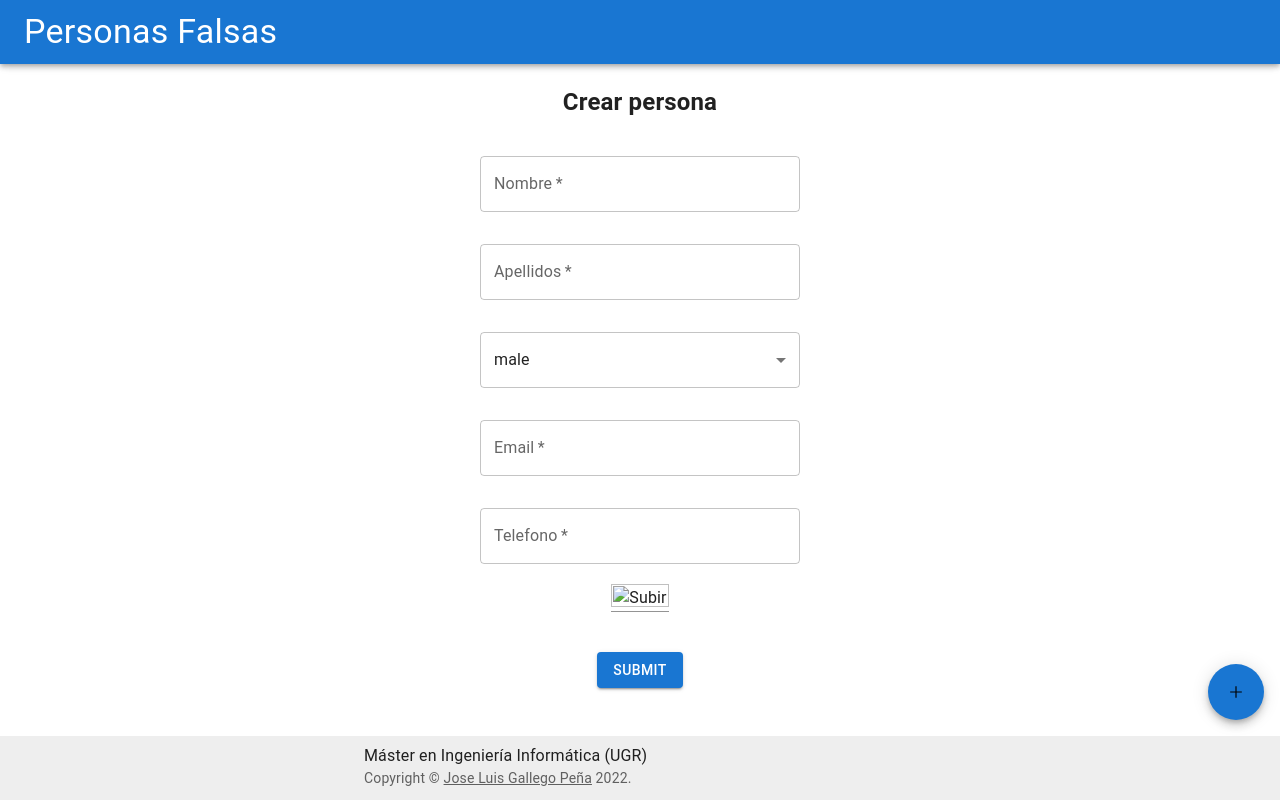
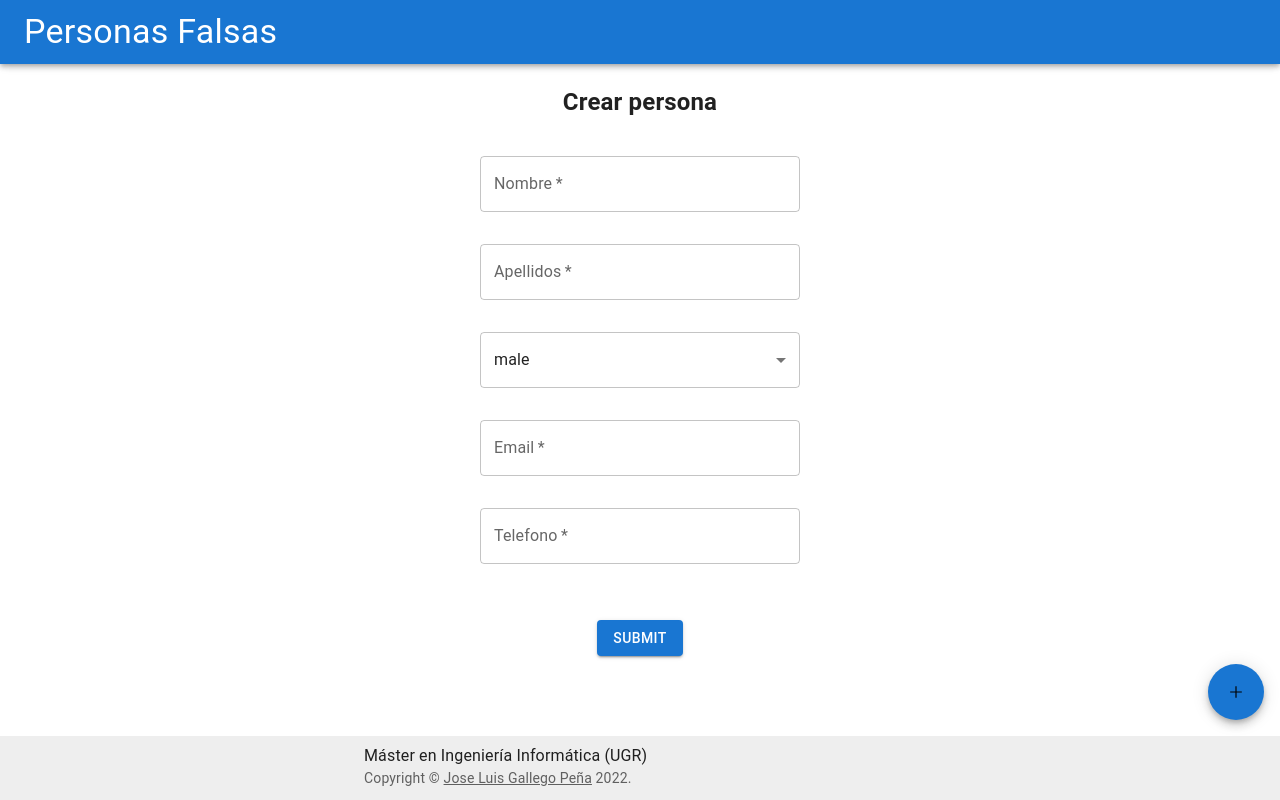
Before and after one commit to jlgallego99/SSBW, a React (Create React App) app in the folder frontend/: page /crear in a window 1280 px wide. Built offline with nearby package versions, Linux system fonts and the light colour scheme.

Commit message:
Imagenes en react

```diff
--- a/frontend/src/components/crear_persona.js
+++ b/frontend/src/components/crear_persona.js
@@ -1,43 +1,21 @@
 import * as React from 'react';
 import { Controller, useForm } from "react-hook-form";
-import { TextField, Box, Button, Select, MenuItem, Input } from "@mui/material";
+import { TextField, Box, Button, Select, MenuItem } from "@mui/material";
 import { useNavigate } from 'react-router-dom';
-import { FaImage } from 'react-icons/fa';
-import { useState } from 'react';
-
-var image = null;
 
 export default function CrearPersona() {
     const { control, handleSubmit } = useForm({
         reValidateMode: "onBlur"
     });
 
-    const [imageData, setImageData] = useState();
-    const [filename, setFilename] = useState();
     const navigate = useNavigate();
-
-    const handleFileUpload = (e) => {
-        if (!e.target.files) {
-            return;
-        }
-        const file = e.target.files[0];
-        const { name } = file;
-        setFilename(name);
-
-        const reader = new FileReader();
-        reader.onload = (evt) => {
-            const { result } = evt.target;
-            setImageData(result);
-        };
-        reader.readAsBinaryString(file);
-    };
 
     const handleOnSubmit = (evt) => {
         console.log(evt);
         fetch("http://localhost:80/app/api/person/", {
             method: "POST",
             headers: {
-                "Content-Type": "multipart/form-data"
+                "Content-Type": "application/json"
             },
             body: JSON.stringify(evt)
         })
@@ -45,7 +23,6 @@ export default function CrearPersona() {
             .then((r) => {
                 if (r.ok) {
                     console.log("BIEN");
-                    console.log(r);
                     navigate("/");
                 } else {
                     console.log("MAL");
@@ -131,14 +108,6 @@ export default function CrearPersona() {
                     />
                 )}
             />
-            <Controller
-                name="image"
-                control={control}
-                defaultValue={""}
-                render={({ field }) => (
-                    <Input {...field} type="image" value="Subir" onChange={handleFileUpload} />
-                )}
-            />
             <Button type="submit" id="imagenPersona" variant="contained" sx={{ margin: "2vh", marginTop: "5vh" }}>Submit</Button>
         </Box>
     );
--- a/frontend/src/components/persona.js
+++ b/frontend/src/components/persona.js
@@ -30,13 +30,15 @@ export default function Persona() {
             </>
         )
     } else {
+        var img = "http://localhost/" + person.image;
+
         return (
             <Container sx={{ display: 'flex', flexDirection: 'column', alignItems: 'center', marginTop: '10vh' }}>
                 <Card sx={{ margin: '5vh', width: "auto" }}>
                 <CardMedia
                     component="img"
-                    height="140"
-                    image="./public/logo512.png"
+                    height="300vh"
+                    image={img}
                     alt="Persona"
                 />
                 <CardContent sx={{  }}>
```
